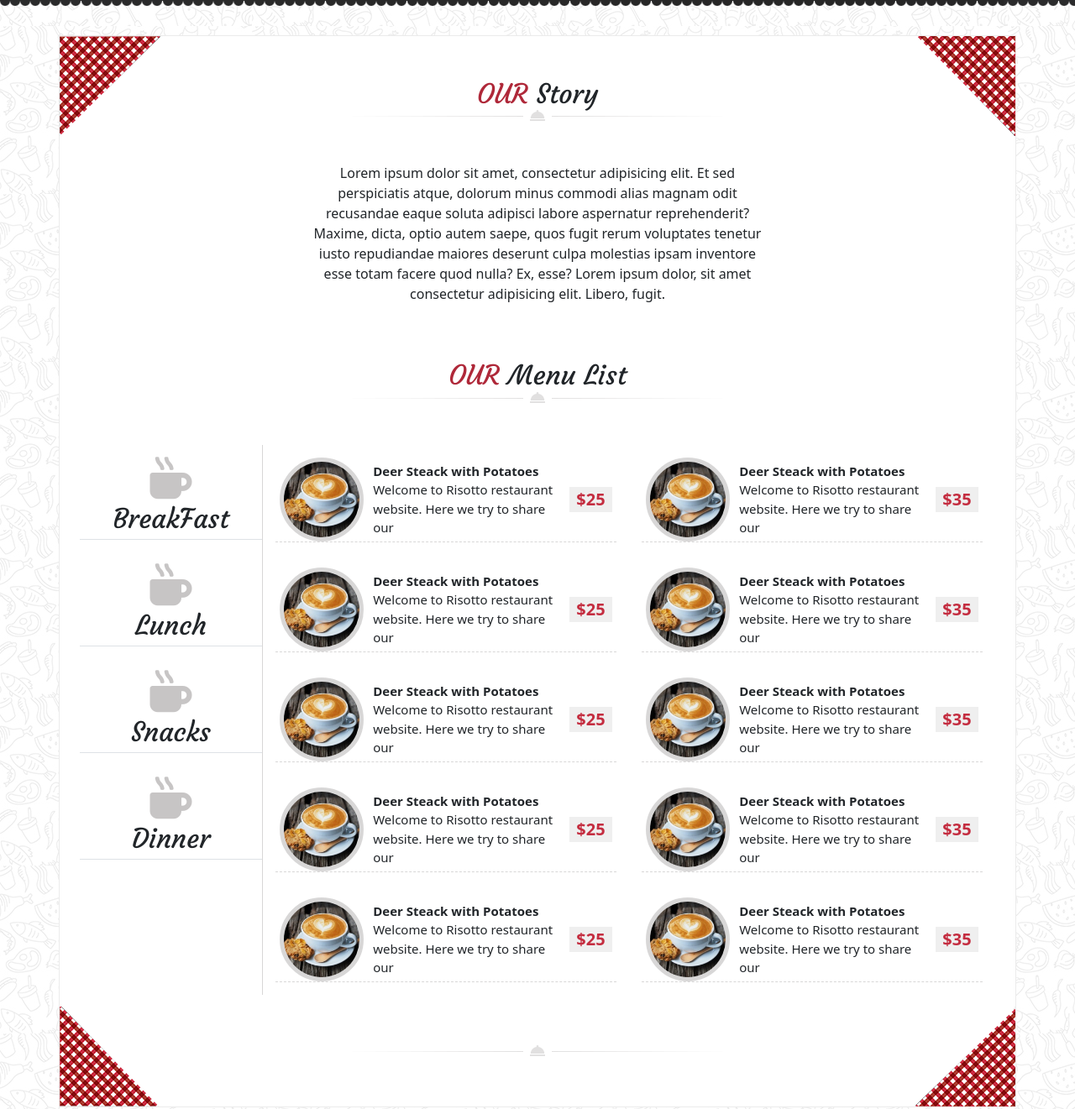
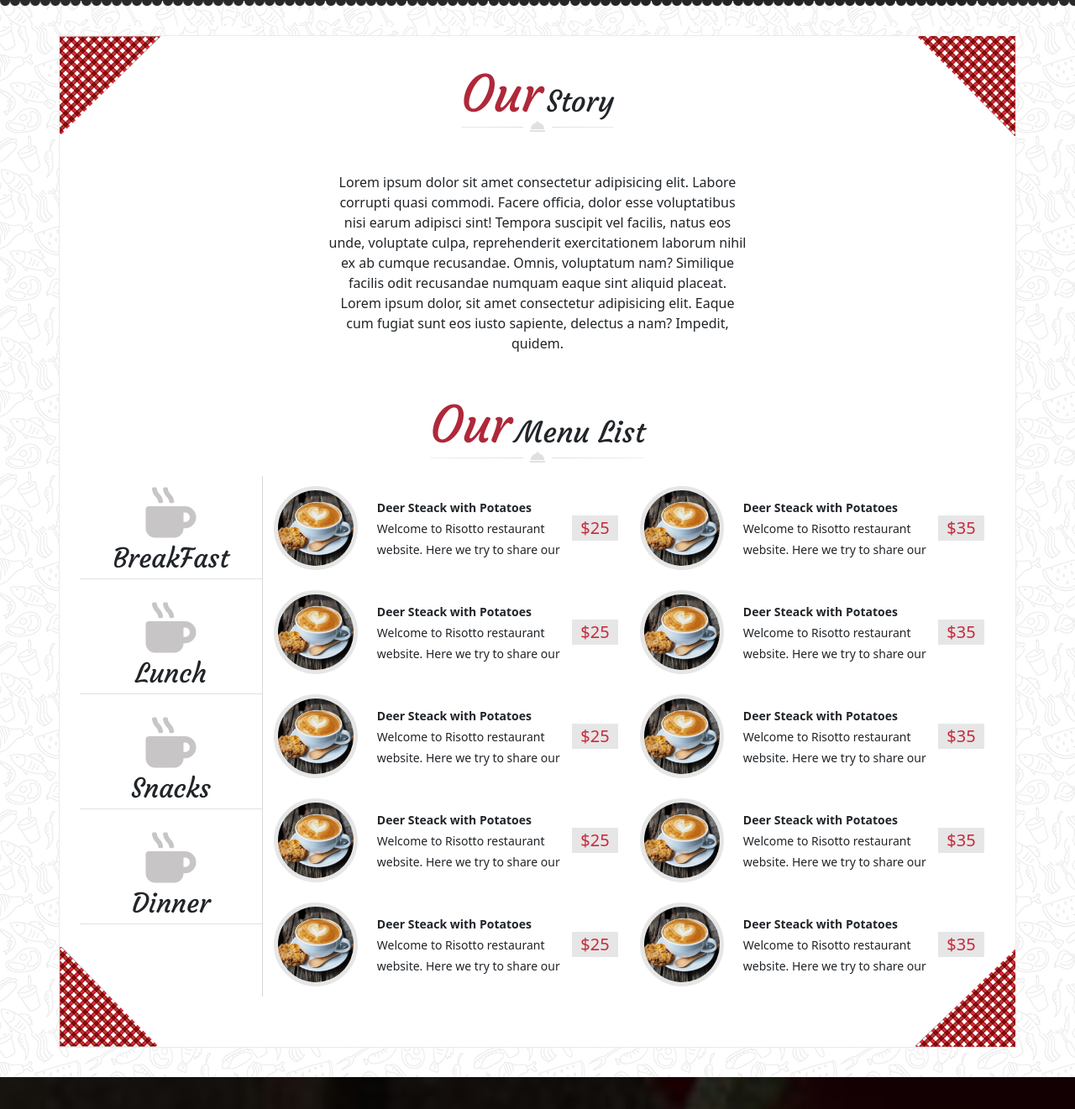
Before and after one commit to Said-Amir/coding_school_17_site_du_chef, a website: page index.html in a window 1280 px wide. Shown: the part 769-2090 px from the top of the page at 84% size. Drawn offline with nearby package versions, Linux system fonts and the light colour scheme.

Commit message:
Fin de section

```diff
--- a/assets/scss/main.scss
+++ b/assets/scss/main.scss
@@ -9,6 +9,9 @@ main{
             position: relative;
             background-color: white;
             border: 1px solid rgba(219, 219, 219, 0.562);
+            display: flex;
+            align-items: center;
+            flex-direction: column;
             .topLeft{
                 position: absolute;
                 left: 0;
@@ -33,19 +36,6 @@ main{
                 position: absolute;
                 z-index: 5;
             }
-            h2{
-                display: inline-block;
-                margin: 0 auto;
-                z-index: 5;
-            }
-            .textMain{
-                margin-top: 50px;
-                margin-bottom: 50px;
-                .boxText{
-                    margin: 50px;
-                    width: 50%;
-                }
-            }
             .menu{
                 font-size: xx-large;
                 margin-bottom: 60px;
@@ -66,38 +56,31 @@ main{
                         color: $myRed;
                     }
                 }
-                .colonneDroite{
-                    width: 40%;
-                    margin: 0 15px;
-                }
-                .prix{
+                .presentationMenu{
+                    width: 80%;
+                    padding-top: 50px;
                     .euros25{
-                        width: 100%;
-                        border-bottom: 1px rgba(194, 192, 192, 0.637) dashed;
-                        margin: 15px 0;
+                        border-radius: 1px dashed rgba(219, 219, 219, 0.562);
+                        padding: 12px 0;
                         img{
+                            border-radius: 50%;
+                            border: 5px solid rgba(211, 211, 211, 0.562);
+                            height: 100px;
                             width: 100px;
-                            border-radius: 50%;
-                            border: rgba(194, 192, 192, 0.637) solid 5px;
-                        }
-                        .textPrix{
-                            font-size: 15px;
-                            width: 55%;
-                            span{
-                                display: block;
-                            }
-                        }
-                        .font25{
-                            font-size: 20px;
-                            font-weight: 600;
-                            padding: 0 8px;
-                            background-color: #EFEFEF;
                         }
                     }
+                    .textPrix{
+                        max-width: 250px;
+                        padding-left: 20px;
+                        font-size: 14px;
+                        line-height: 25px;
+                    }
+                    .font25{
+                        background-color: rgba(211, 211, 211, 0.562);
+                        font-size: 20px;
+                        padding: 0 10px;
+                    }
                 }
-            }
-            .spaceLine{
-                margin-bottom: 60px;
             }
         }
     }
--- a/assets/scss/style.scss
+++ b/assets/scss/style.scss
@@ -5,7 +5,6 @@
 @import "./footer.scss";
 @import "./main.scss";
 @import "./_media.scss";
-
 
 
 // ***************** GENERAL ******************
@@ -45,9 +44,21 @@ body{
 .myFilter{
     filter: brightness(20%);
 }
+.myFs{
+    font-size: 60px;
+}
 
-.myFsIcon{
-    font-size: 50px;
+.myFs2{
+    font-size: 35px;
+}
+
+.maxW{
+    max-width: 500px;
+}
+.underLine{
+    background-image: url('../img/decoration_line.png');
+    background-position: bottom;
+    background-repeat: no-repeat;
 }
 
 
--- a/index.html
+++ b/index.html
@@ -98,24 +98,15 @@
 
         <!-- main Header -->
 
-        <div class="container d-flex flex-column align-items-center justify-content-center myText text-white d-none">
-            <h2 class="myFont1">Whatever you <span class="myUppercase bigWords">Occasion</span>,</h2>
-            <h2 class="myFont1"><span class="myUppercase bigWords myRed">taste</span> <span class="middleWords">makes</span> it one</h2>
-            <h2 class="myFont1">to <span class="middleWords">remember</span>!</h2>
+        <div class="d-flex flex-column align-items-center myText text-white">
+
+            <h2 class="myFont1">Whatever your <span class="myUppercase myFs">occasion, </span><br><span class="myUppercase myRed myFs">Taste </span>makes it one <br> to <span class="myFs2">remember!</span></h2>
+
             <div class="myUppercase">
                 <a href="#" class="leftBtn text-dark">purchase theme</a>
                 <a href="#" class="rightBtn">Learn more</a>
             </div>
-        </div>
 
-        <div class="myText pt-5">
-          <div class="pt-5 myFont1 text-white">
-              <h1>Whatever you <span class="myUppercase">Occasion</span>, <span class="titreStyle">taste</span>  makes it one to remember!</h1>
-          </div>
-          <div class="text-center pt-5 ">
-              <button class="btn bouton1">Purchase theme</button>
-              <button class="btn bouton2">Learn more</button>
-          </div>
         </div>
 
         <!-- fin main Header -->
@@ -144,7 +135,7 @@
             <img src="./assets/img/box-bottom-left.png" alt="" class="bottomLeft">
 
             <!-- Partie Texte de la section + Titres -->
-            <div class="container d-flex flex-column align-items-center textMain">
+            <!-- <div class="container d-flex flex-column align-items-center textMain">
               <div class="d-flex flex-column align-items-center">
                 <h2 class="myFont1"><span class="myUppercase myDarkRedColor">Our</span> Story</h2>
                 <img src="./assets/img/decoration_line.png" alt="">
@@ -156,135 +147,192 @@
                 <h2 class="myFont1"><span class="myUppercase myDarkRedColor myFont1">Our</span> Menu List</h2>
                 <img src="./assets/img/decoration_line.png" alt="">
               </div>
+            </div> -->
+
+
+
+            <div class="underLine myFont1 mt-4">
+              <span class="myFs myDarkRedColor">Our</span>
+              <span class="myFs2">Story</span>
+            </div>
+
+
+
+            <p class="maxW text-center pt-5">Lorem ipsum dolor sit amet consectetur adipisicing elit. Labore corrupti quasi commodi. Facere officia, dolor esse voluptatibus nisi earum adipisci sint! Tempora suscipit vel facilis, natus eos unde, voluptate culpa, reprehenderit exercitationem laborum nihil ex ab cumque recusandae. Omnis, voluptatum nam? Similique facilis odit recusandae numquam eaque sint aliquid placeat. Lorem ipsum dolor, sit amet consectetur adipisicing elit. Eaque cum fugiat sunt eos iusto sapiente, delectus a nam? Impedit, quidem.
+            </p>
+
+            <div class="pt-4 underLine myFont1 mb-3">
+                <span class="myFs myDarkRedColor">Our</span>
+                <span class="myFs2">Menu List</span>
             </div>
 
             <!-- fin Partie Texte de la section + Titres -->
 
             <!-- MENU -->
-            <div class="container-fluid menu d-flex justify-content-between">
+            <div class="container-fluid menu d-flex">
 
               <!-- Colonne de gauche ( Icones ) -->
-              <div class="col-md-2 p-0 m-0 d-flex flex-column colonneGauche align-items-center">
+              <div class="p-0 m-0 d-flex flex-column colonneGauche align-items-center">
                 <div class="d-flex flex-column align-items-center border-bottom myFont1 icons">
-                  <i class="fas fa-mug-hot myFsIcon"></i>
+                  <i class="fas fa-mug-hot myFs"></i>
                   <span>BreakFast</span>
                 </div>
                 <div class="d-flex flex-column align-items-center border-bottom myFont1 icons">
-                  <i class="fas fa-mug-hot myFsIcon"></i>
+                  <i class="fas fa-mug-hot myFs"></i>
                   <span>Lunch</span>
                 </div>
                 <div class="d-flex flex-column align-items-center border-bottom myFont1 icons">
-                  <i class="fas fa-mug-hot myFsIcon"></i>
+                  <i class="fas fa-mug-hot myFs"></i>
                   <span>Snacks</span>
                 </div>
                 <div class="d-flex flex-column align-items-center border-bottom myFont1 icons">
-                  <i class="fas fa-mug-hot myFsIcon"></i>
+                  <i class="fas fa-mug-hot myFs"></i>
                   <span>Dinner</span>
                 </div>
               </div>
 
               <!-- Colonne du milieu  (plats 25$) -->
+              <div class="presentationMenu row gx-4 p-0 m-0">
 
-              <div class="d-flex flex-column align-items-center colonneDroite prix">
+                  <div class="col-md-6">
                     <div class="d-flex justify-content-around align-items-center euros25">
+
                       <img src="./assets/img/menu_image_1.jpg" alt="">
                       <div class="textPrix">
                         <span class="fw-bold">Deer Steack with Potatoes</span>
                         <span>Welcome to Risotto restaurant website. Here we try to share our</span>
                       </div>
                       <span class="myRed font25">$25</span>
+
                     </div>
+                  </div>
+
+                  <div class="col-md-6">
                     <div class="d-flex justify-content-around align-items-center euros25">
+
+                      <img src="./assets/img/menu_image_1.jpg" alt="">
+                      <div class="textPrix">
+                        <span class="fw-bold">Deer Steack with Potatoes</span>
+                        <span>Welcome to Risotto restaurant website. Here we try to share our</span>
+                      </div>
+                      <span class="myRed font25">$35</span>
+
+                    </div>
+                  </div>
+
+
+                  <div class="col-md-6">
+                    <div class="d-flex justify-content-around align-items-center euros25">
+
                       <img src="./assets/img/menu_image_1.jpg" alt="">
                       <div class="textPrix">
                         <span class="fw-bold">Deer Steack with Potatoes</span>
                         <span>Welcome to Risotto restaurant website. Here we try to share our</span>
                       </div>
                       <span class="myRed font25">$25</span>
+
                     </div>
+                  </div>
+
+                  <div class="col-md-6">
                     <div class="d-flex justify-content-around align-items-center euros25">
+
+                      <img src="./assets/img/menu_image_1.jpg" alt="">
+                      <div class="textPrix">
+                        <span class="fw-bold">Deer Steack with Potatoes</span>
+                        <span>Welcome to Risotto restaurant website. Here we try to share our</span>
+                      </div>
+                      <span class="myRed font25">$35</span>
+
+                    </div>
+                  </div>
+
+                  <div class="col-md-6">
+                    <div class="d-flex justify-content-around align-items-center euros25">
+
                       <img src="./assets/img/menu_image_1.jpg" alt="">
                       <div class="textPrix">
                         <span class="fw-bold">Deer Steack with Potatoes</span>
                         <span>Welcome to Risotto restaurant website. Here we try to share our</span>
                       </div>
                       <span class="myRed font25">$25</span>
+
                     </div>
+                  </div>
+
+                  <div class="col-md-6">
                     <div class="d-flex justify-content-around align-items-center euros25">
+
+                      <img src="./assets/img/menu_image_1.jpg" alt="">
+                      <div class="textPrix">
+                        <span class="fw-bold">Deer Steack with Potatoes</span>
+                        <span>Welcome to Risotto restaurant website. Here we try to share our</span>
+                      </div>
+                      <span class="myRed font25">$35</span>
+
+                    </div>
+                  </div>
+
+                  <div class="col-md-6">
+                    <div class="d-flex justify-content-around align-items-center euros25">
+
                       <img src="./assets/img/menu_image_1.jpg" alt="">
                       <div class="textPrix">
                         <span class="fw-bold">Deer Steack with Potatoes</span>
                         <span>Welcome to Risotto restaurant website. Here we try to share our</span>
                       </div>
                       <span class="myRed font25">$25</span>
+
                     </div>
+                  </div>
+
+                  <div class="col-md-6">
                     <div class="d-flex justify-content-around align-items-center euros25">
+
+                      <img src="./assets/img/menu_image_1.jpg" alt="">
+                      <div class="textPrix">
+                        <span class="fw-bold">Deer Steack with Potatoes</span>
+                        <span>Welcome to Risotto restaurant website. Here we try to share our</span>
+                      </div>
+                      <span class="myRed font25">$35</span>
+
+                    </div>
+                  </div>
+
+                  <div class="col-md-6">
+                    <div class="d-flex justify-content-around align-items-center euros25">
+
                       <img src="./assets/img/menu_image_1.jpg" alt="">
                       <div class="textPrix">
                         <span class="fw-bold">Deer Steack with Potatoes</span>
                         <span>Welcome to Risotto restaurant website. Here we try to share our</span>
                       </div>
                       <span class="myRed font25">$25</span>
+
                     </div>
                   </div>
 
-              <!-- fin colonne du milieu (25$) -->
+                  <div class="col-md-6">
+                    <div class="d-flex justify-content-around align-items-center euros25">
 
-              <!-- Debut colonne de droite (35$) -->
-
-              <div class="d-flex flex-column align-items-center colonneDroite prix">
-                <div class="d-flex justify-content-around align-items-center euros25">
                       <img src="./assets/img/menu_image_1.jpg" alt="">
                       <div class="textPrix">
                         <span class="fw-bold">Deer Steack with Potatoes</span>
                         <span>Welcome to Risotto restaurant website. Here we try to share our</span>
                       </div>
                       <span class="myRed font25">$35</span>
-                </div>
-                <div class="d-flex justify-content-around align-items-center euros25">
-                  <img src="./assets/img/menu_image_1.jpg" alt="">
-                  <div class="textPrix">
-                    <span class="fw-bold">Deer Steack with Potatoes</span>
-                    <span>Welcome to Risotto restaurant website. Here we try to share our</span>
-                  </div>
-                  <span class="myRed font25">$35</span>
-                </div>
-                <div class="d-flex justify-content-around align-items-center euros25">
-                  <img src="./assets/img/menu_image_1.jpg" alt="">
-                  <div class="textPrix">
-                    <span class="fw-bold">Deer Steack with Potatoes</span>
-                    <span>Welcome to Risotto restaurant website. Here we try to share our</span>
-                  </div>
-                  <span class="myRed font25">$35</span>
-                </div>
-                <div class="d-flex justify-content-around align-items-center euros25">
-                  <img src="./assets/img/menu_image_1.jpg" alt="">
-                  <div class="textPrix">
-                    <span class="fw-bold">Deer Steack with Potatoes</span>
-                    <span>Welcome to Risotto restaurant website. Here we try to share our</span>
-                  </div>
-                  <span class="myRed font25">$35</span>
-                </div>
-                <div class="d-flex justify-content-around align-items-center euros25">
-                  <img src="./assets/img/menu_image_1.jpg" alt="">
-                  <div class="textPrix">
-                    <span class="fw-bold">Deer Steack with Potatoes</span>
-                    <span>Welcome to Risotto restaurant website. Here we try to share our</span>
-                  </div>
-                  <span class="myRed font25">$35</span>
+
                     </div>
                   </div>
+              </div>
+              <!-- fin colonne de droite (35$) -->
 
-              <!-- fin colonne de droite (35$) -->
-            </div>
 
 
             <!-- FIN MENU -->
 
             <!-- Ligne deco -->
-            <div class="container d-flex justify-content-center spaceLine">
-              <img src="./assets/img/decoration_line.png" alt="">
-            </div>
+
             <!-- fin Ligne deco -->
 
 
```
Also changed, not shown: assets/scss/header.scss (+23 -19 lines), assets/css/style.css, 1 other file. Lines whose indentation alone changed are shown as unchanged.
